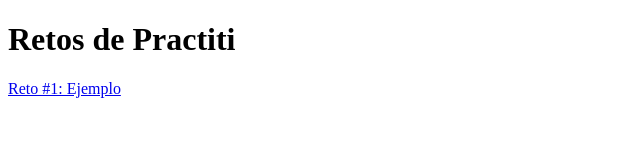
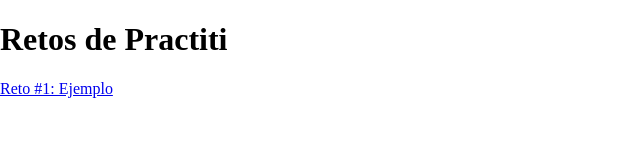
Before and after one commit to gfranciscoerazom-zz/retosHtmlCssPractity, a plain HTML site: page index.html in a window 1280 px wide. Shown: the whole page, without its empty margins (0-640 px from the left). Drawn offline with nearby package versions, Linux system fonts and the light colour scheme.

Commit message:
Coneccion con normalize.css y creación del documento css para el indice del sitio web

```diff
--- a/index.html
+++ b/index.html
@@ -4,6 +4,8 @@
     <meta charset="UTF-8">
     <meta http-equiv="X-UA-Compatible" content="IE=edge">
     <meta name="viewport" content="width=device-width, initial-scale=1.0">
+    <link rel="stylesheet" href="https://necolas.github.io/normalize.css/8.0.1/normalize.css">
+    <link rel="stylesheet" href="./css/style.css">
     <title>Indice</title>
 </head>
 <body>
```
Also changed, not shown: css/style.css (added).
